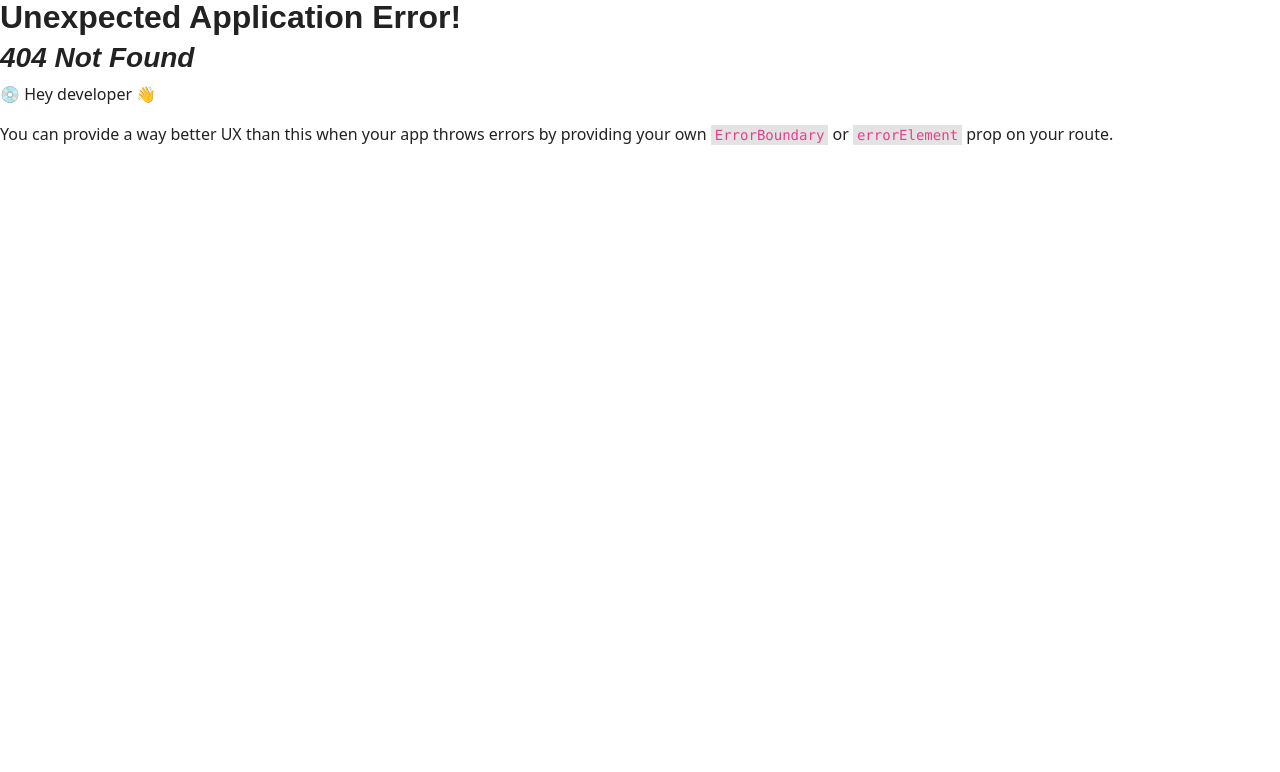
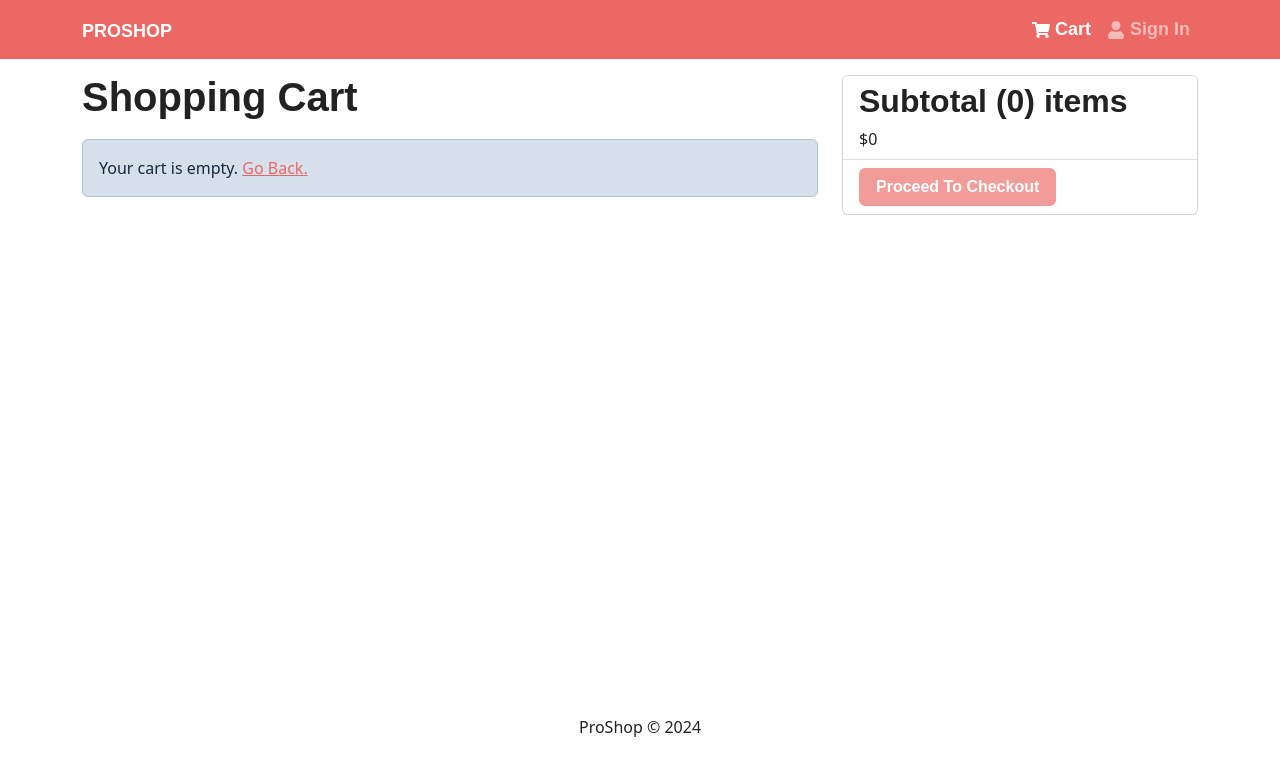
Before and after one commit to BokaiWang/proshop-v2, a React (Create React App) app in the folder frontend/: page /cart in a window 1280 px wide. Before the commit this address had no page. Shown: the top 772 px of the page. Built offline with nearby package versions, Linux system fonts and the light colour scheme; a web font is replaced by a local one.

Commit message:
Create Cart page; add typed dispatch and selector

```diff
--- a/frontend/src/entities.tsx
+++ b/frontend/src/entities.tsx
@@ -11,10 +11,7 @@ export interface Product {
   numReviews: number;
 }
 
-export interface CartItem {
-  _id: string;
-  name: string;
-  price: number;
+export interface CartItem extends Product {
   qty: number;
 }
 
--- /dev/null
+++ b/frontend/src/hooks.ts
@@ -0,0 +1,7 @@
+import type { TypedUseSelectorHook } from "react-redux";
+import { useDispatch, useSelector, useStore } from "react-redux";
+import type { AppDispatch, AppStore, RootState } from "./store";
+
+export const useAppDispatch: () => AppDispatch = useDispatch;
+export const useAppSelector: TypedUseSelectorHook<RootState> = useSelector;
+export const useAppStore: () => AppStore = useStore;
--- a/frontend/src/index.tsx
+++ b/frontend/src/index.tsx
@@ -14,12 +14,14 @@ import HomePage from "./pages/HomePage";
 import ProductDetailsPage from "./pages/ProductDetailsPage";
 import reportWebVitals from "./reportWebVitals";
 import store from "./store";
+import CartPage from "./pages/CartPage";
 
 const router = createBrowserRouter(
   createRoutesFromElements(
     <Route path="/" element={<App />}>
       <Route index={true} path="/" element={<HomePage />} />
       <Route path="/products/:id" element={<ProductDetailsPage />} />
+      <Route path="/cart" element={<CartPage />} />
     </Route>
   )
 );
--- /dev/null
+++ b/frontend/src/pages/CartPage.tsx
@@ -0,0 +1,98 @@
+import { FaTrash } from "react-icons/fa";
+import { Link, useNavigate } from "react-router-dom";
+import Message from "../components/Message";
+import {
+  Row,
+  Col,
+  ListGroup,
+  Image,
+  Form,
+  Button,
+  Card,
+} from "react-bootstrap";
+import { useAppDispatch, useAppSelector } from "../hooks";
+import { cartSelector } from "../selectors/cartSelector";
+import { addToCart } from "../slices/cartSlice";
+import { CartItem } from "../entities";
+
+const CartPage = () => {
+  const navigate = useNavigate();
+  const dispatch = useAppDispatch();
+  const cart = useAppSelector(cartSelector);
+  const { cartItems } = cart;
+  const onChangeQty = async (product: CartItem, qty: number) => {
+    dispatch(addToCart({ ...product, qty }));
+  };
+  return (
+    <Row>
+      <Col md={8}>
+        <h1 style={{ marginBottom: "20px" }}>Shopping Cart</h1>
+        {cartItems.length === 0 ? (
+          <Message>
+            Your cart is empty. <Link to={"/"}>Go Back.</Link>
+          </Message>
+        ) : (
+          <ListGroup variant="flush">
+            {cartItems.map((item) => (
+              <ListGroup.Item key={item._id}>
+                <Row>
+                  <Col md={2}>
+                    <Image src={item.image} alt={item.name} rounded fluid />
+                  </Col>
+                  <Col md={3}>
+                    <Link to={`/products/${item._id}`}>{item.name}</Link>
+                  </Col>
+                  <Col md={2}>${item.price}</Col>
+                  <Col>
+                    <Form.Control
+                      as="select"
+                      value={item.qty}
+                      onChange={(e) =>
+                        onChangeQty(item, Number(e.target.value))
+                      }
+                    >
+                      {[...Array(item.countInStock).keys()].map((num) => (
+                        <option key={num + 1} value={num + 1}>
+                          {num + 1}
+                        </option>
+                      ))}
+                    </Form.Control>
+                  </Col>
+                  <Col md={2}>
+                    <Button type="button" variant="light">
+                      <FaTrash />
+                    </Button>
+                  </Col>
+                </Row>
+              </ListGroup.Item>
+            ))}
+          </ListGroup>
+        )}
+      </Col>
+      <Col md={4}>
+        <Card>
+          <ListGroup variant="flush">
+            <ListGroup.Item>
+              <h2>
+                Subtotal ({cartItems.reduce((acc, item) => acc + item.qty, 0)})
+                items
+              </h2>
+              ${cartItems.reduce((acc, item) => acc + item.qty * item.price, 0)}
+            </ListGroup.Item>
+            <ListGroup.Item>
+              <Button
+                type="button"
+                className="btn-block"
+                disabled={cartItems.length === 0}
+              >
+                Proceed To Checkout
+              </Button>
+            </ListGroup.Item>
+          </ListGroup>
+        </Card>
+      </Col>
+    </Row>
+  );
+};
+
+export default CartPage;
--- a/frontend/src/store.ts
+++ b/frontend/src/store.ts
@@ -10,3 +10,7 @@ const store = configureStore({
 });
 
 export default store;
+
+export type AppStore = typeof store;
+export type RootState = ReturnType<AppStore["getState"]>;
+export type AppDispatch = AppStore["dispatch"];
```
